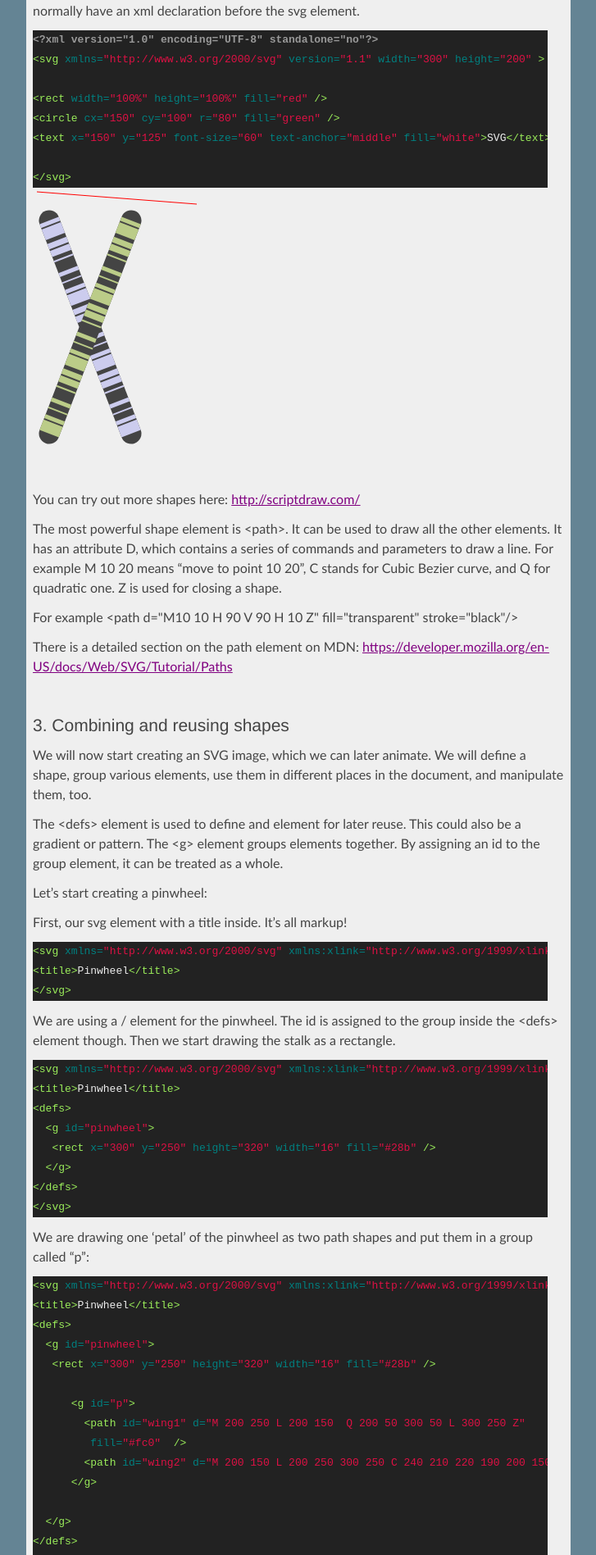
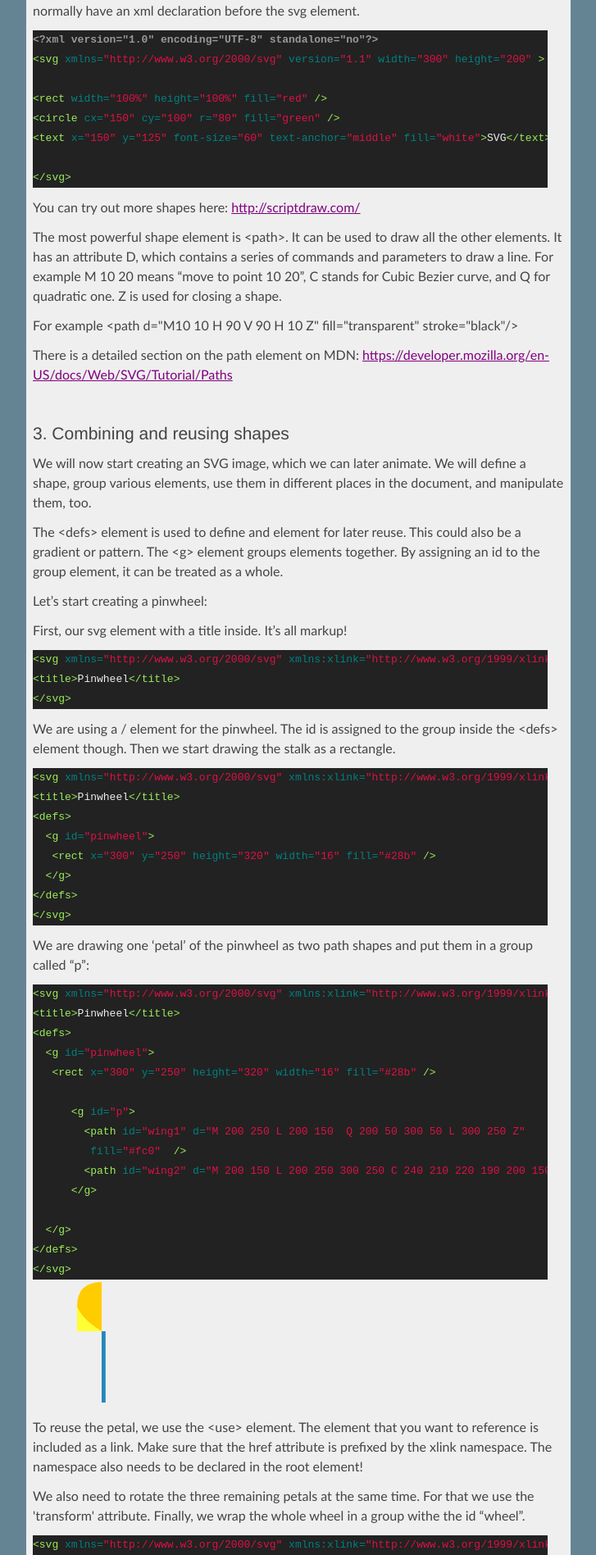
Before and after one commit to CodeHubOrg/codehuborg.github.io, a Jekyll site: the page built from _posts/2014-05-13-may-meetup-playing-with-svg.md, in a window 1280 px wide. Shown: the part 1351-3248 px from the top of the page at 82% size, without its empty margins (276-1003 px from the left). Built offline with Jekyll 4.4.1, drawn with Linux system fonts in a browser that asks for light colours; some web fonts are replaced.

Commit message:
remove redundant iframe

```diff
--- a/_posts/2014-05-13-may-meetup-playing-with-svg.md
+++ b/_posts/2014-05-13-may-meetup-playing-with-svg.md
@@ -70,9 +70,6 @@ This is an example from the Mozilla Developer Network. Note that in an svg file
 
 </svg>
 {% endhighlight %}
-
-
-<iframe src="/img/lines.svg" height="350"></iframe>
 
 
 You can try out more shapes here: [http://scriptdraw.com/](http://scriptdraw.com/)
```
